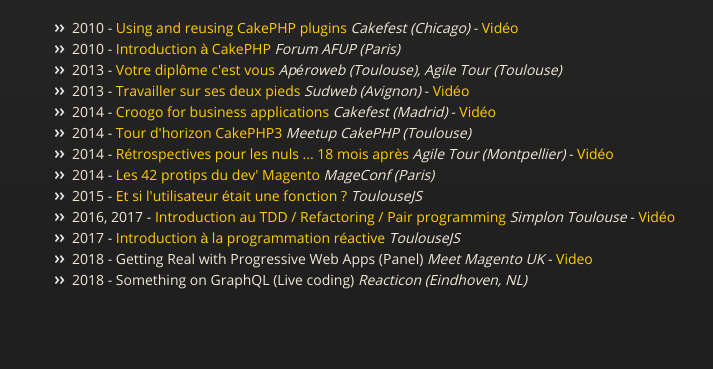
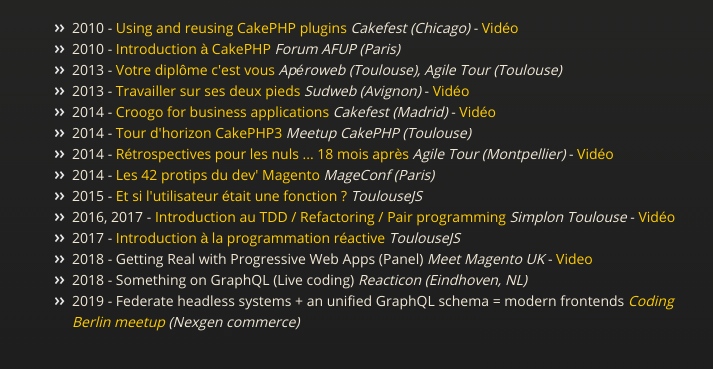
Before and after one commit to real34/slides, a plain HTML site: page index.html in a window 1280 px wide. Shown: the part 331-700 px from the top of the page, without its empty margins (283-996 px from the left). Drawn offline with nearby package versions, Linux system fonts and the light colour scheme.

Commit message:
Update index.html

```diff
--- a/index.html
+++ b/index.html
@@ -66,6 +66,11 @@
   2018
   - Something on GraphQL (Live coding) <em>Reacticon (Eindhoven, NL)</em>
 </li>
+<li>
+  2019
+  - Federate headless systems + an unified GraphQL schema = modern frontends
+  <em><a href="https://www.meetup.com/CODING-BERLIN/events/259294065/">Coding Berlin meetup</a> (Nexgen commerce)</em>
+</li>
 </ul>
       </section>
 
```
